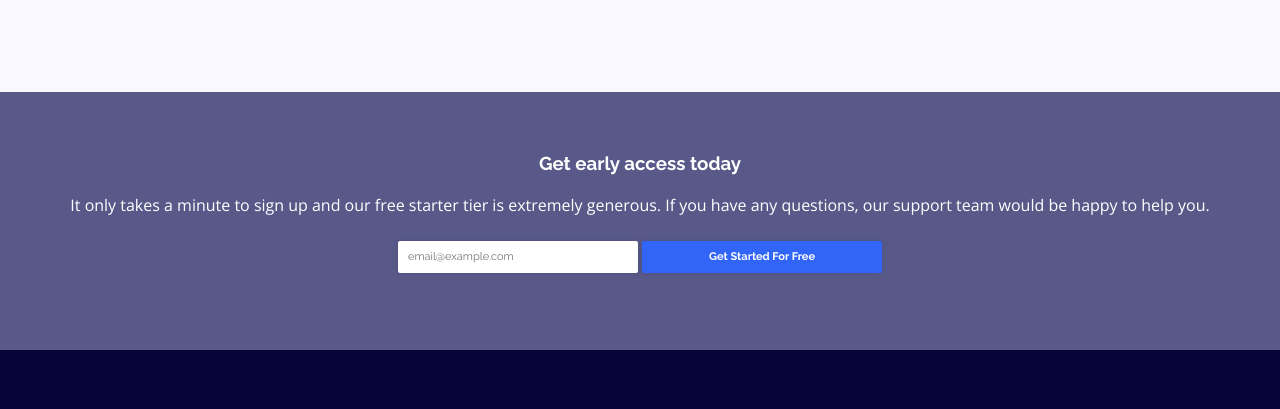
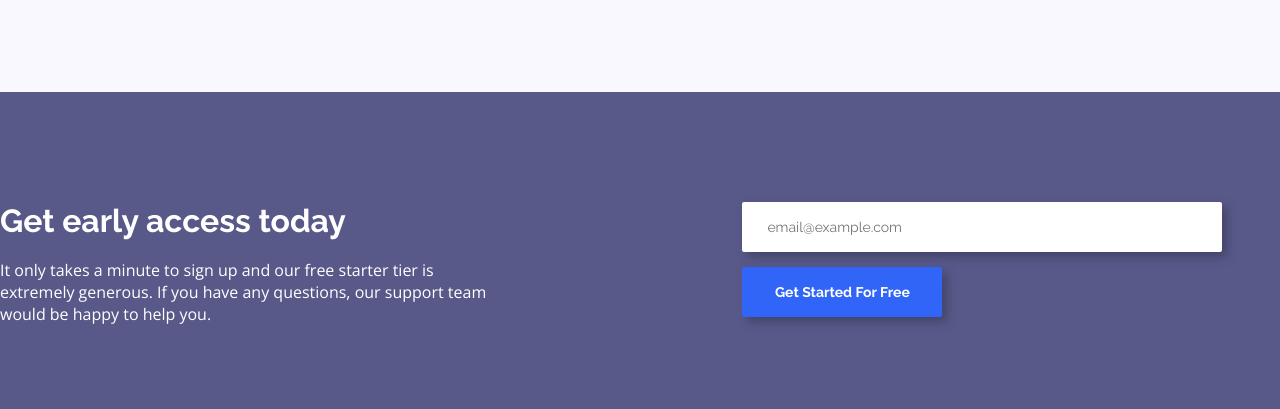
Before and after one commit to marcinkisiel/frontend-mentor-fylo-landing-page, a plain HTML site: page index.html in a window 1280 px wide. Shown: the part 1458-1867 px from the top of the page. Drawn offline with nearby package versions, Linux system fonts and the light colour scheme.

Commit message:
Add desktop design to newsletter section

```diff
--- a/index.html
+++ b/index.html
@@ -81,16 +81,22 @@
 			</section>
 
 			<section class="newsletter section">
+				<div class="container newsletter__container">
+					<div class="newsletter__column newsletter__column--first">
 						<h3 class="newsletter__title">Get early access today</h3>
 						<p class="newsletter__info">
-					It only takes a minute to sign up and our free starter tier is extremely generous. If you have any questions, our support team
-					would be happy to help you.
+							It only takes a minute to sign up and our free starter tier is extremely generous. If you have any questions, our support
+							team would be happy to help you.
 						</p>
+					</div>
+					<div class="newsletter__column newsletter__column--second">
 						<form class="newsletter__form">
 							<label class="newsletter__label" for="email"></label>
 							<input class="newsletter__email" type="email" name="email" id="email" placeholder="email@example.com" />
 							<input class="newsletter__submit" type="submit" value="Get Started For Free" />
 						</form>
+					</div>
+				</div>
 			</section>
 		</main>
 		<footer class="footer section">
--- a/scss/main.scss
+++ b/scss/main.scss
@@ -453,4 +453,48 @@ li {
 			font-size: 10px;
 		}
 	}
+
+	.newsletter {
+		padding: 110px 0 100px;
+
+		&__container {
+			display: flex;
+			text-align: left;
+		}
+
+		&__column {
+			&--first {
+				flex-basis: 58%;
+			}
+			&--second {
+				flex-basis: 42%;
+			}
+		}
+
+		&__title {
+			font-size: 32px;
+		}
+
+		&__info {
+			margin-bottom: 0;
+			width: 69%;
+		}
+
+		&__email,
+		&__submit {
+			box-shadow: 5px 5px 10px darken($desaturated-blue, 10);
+			font-size: 14px;
+			height: 50px;
+			padding: 0 25px;
+		}
+
+		&__email {
+			width: 480px;
+			margin-bottom: 15px;
+		}
+
+		&__submit {
+			width: 200px;
+		}
+	}
 }
```
Also changed, not shown: css/main.css. Lines whose indentation alone changed are shown as unchanged.
